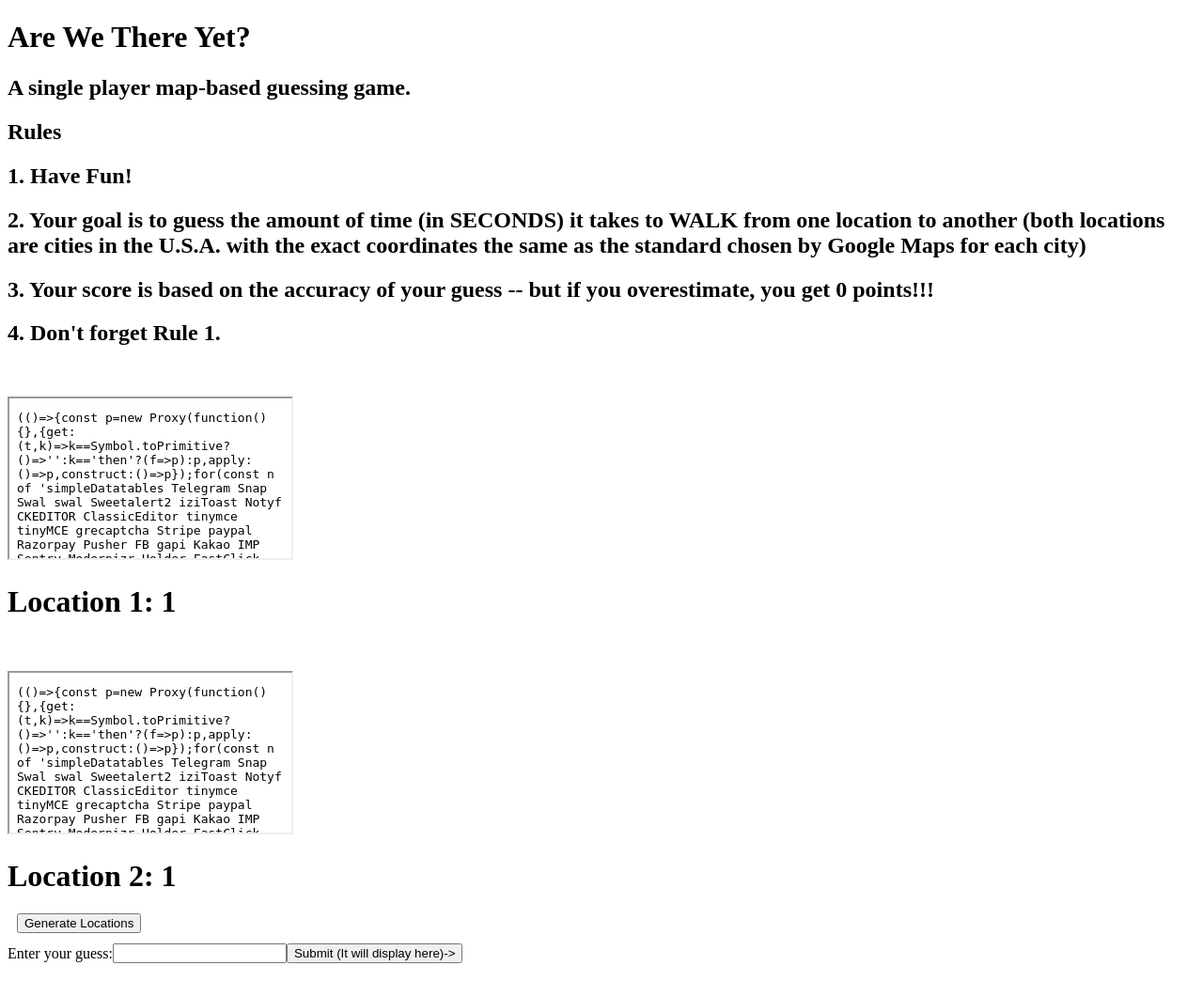
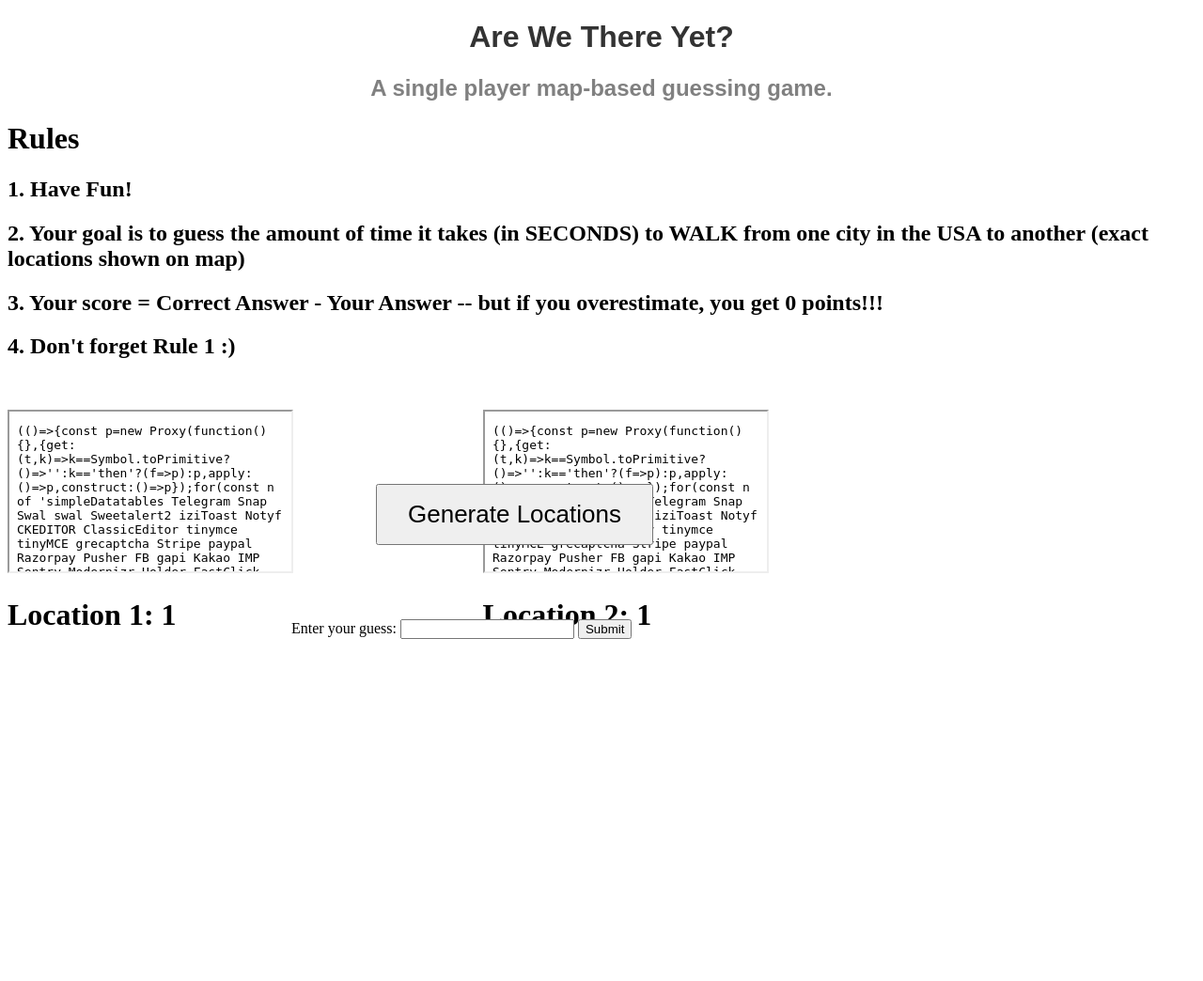
Before and after one commit to RoshanMandayam/RoshanMandayam, a Flask app: page / in a window 1280 px wide. Shown: the whole page at 94% size. After the commit the page ends 680 px from the top, so only its background shows below. Run offline with Flask 3, Linux system fonts and the light colour scheme; the visitor is signed in with stand-in values (Sample User, id 1); parts of the project's set-up code (start-up, migrations or seed data) failed here and were passed over; some libraries are stand-ins or nearby versions.

Commit message:
Added CSS styling, some more backend functionality to show scores and reuslts. Changed data so that places like Hawaii would not be chosen.

```diff
--- a/app.py
+++ b/app.py
@@ -5,8 +5,11 @@
 from datetime import datetime
 from googlemaps import Client
 from flask import jsonify
+
 df = pd.read_csv('Data/uscities.csv')
-
+print(df.shape)
+df = df.drop(df[df['state_name'] == 'Hawaii'].index)
+print(df.shape)
 
 import simplejson#, urllib
 import urllib.request
@@ -73,21 +76,7 @@
 
         return render_template('index.html', cityOne = session['cityOne'] , cityTwo = session['cityTwo'], latOne =session['latOne'], latTwo=session['latTwo'],lonOne=session['lonOne'],lonTwo=session['lonTwo']  )
 
-'''@app.route("/generateLocations", methods = ['POST'])
-def generateLocations():
-    #session['cityOne'] = "blah"
-    session['cit1'] = random.randint(0,31119)
-    session['cityOne'] = df["city"][session['cit1']]
-    session['cit2'] = random.randint(0,31119)
-    session['cityTwo'] = df["city"][session['cit2']]
-    session['latOne'] = float(df["lat"][session['cit1']])
-    session['lonOne'] = float(df["lng"][session['cit1']])
-    session['latTwo'] = float(df["lat"][session['cit2']])
-    session['lonTwo'] = float(df["lng"][session['cit2']])
-    #return 'it wworsk'
-    return render_template('index.html', cityOne = session['cityOne'] , cityTwo = session['cityTwo'], latOne =session['latOne'], latTwo=session['latTwo'],lonOne=session['lonOne'],lonTwo=session['lonTwo']  )
 
-'''
 
 @app.route("/submitGuess", methods = ['POST','GET'])
 def submitGuess():
@@ -125,10 +114,22 @@
     return session['result']['rows'][0]['elements'][0]
     session['time'] = session['result']['rows'][0]['elements'][0]['duration']['text']
     '''
+    #if directions_result[0]['legs'][0]['duration']['value'] == None:
+     #   return "not possible to walk there,regenerate"
+
+    #try:
     session['time'] = directions_result[0]['legs'][0]['duration']['value']
+    #except ValueError:
+     #   return "It is not possible to walk to one of the above cities, please generate again!"
     #return render_template('index.html', cityOne = session['cityOne'] , cityTwo = session['cityTwo'], latOne =session['latOne'], latTwo=session['latTwo'],lonOne=session['lonOne'],lonTwo=session['lonTwo'], time=session['time']  )
-    return jsonify({"time": session['time']})
+    #try:
+    score = session['time'] - int(request.form['guess'])
+    if score < 0:
+        score = 0
+    return jsonify({"time": "Correct Answer: " + str(session['time']) + " seconds",
+                    "myScore": "Your Score: " + str(score) + " points!" })
     #return render_template('index.html',cityOne = cityOne , cityTwo = cityTwo)
-
+    #except:
+     #   raise Exception( "Please enter your ")
 if __name__ == "__main__":
     app.run(host='0.0.0.0', port=80)
--- /dev/null
+++ b/static/styles.css
@@ -0,0 +1,57 @@
+
+  /*
+  body {
+    display: flex;
+    justify-content: center;
+    align-items: center;
+    height: 100vh;
+    margin: 0;
+  }*/
+
+  .container {
+    text-emphasis: none;
+    text-align: center;
+    position:absolute;
+    bottom: 120px;
+    left:310px;
+  }
+
+  .button {
+  /*background-color: #044faa;*/
+  /*border: none;*/
+  /*color: white;*/
+  padding: 15px 32px;
+  text-align: center;
+  text-decoration: none;
+  /*display: inline-block;*/
+  font-size: 26px;
+  position:absolute;
+  bottom: 220px;
+  left:400px;
+  }
+  .centered-title {
+    text-align: center;
+    font-family: sans-serif;
+    color: #333;
+
+  }
+
+  .centered-subtitle {
+    text-align: center;
+    font-family: sans-serif;
+    color: gray;
+
+  }
+
+  .container-maps {
+    width:80%;
+    display: flex;
+    justify-content: space-evenly;
+
+  }
+  .container-labels {
+    width:80%;
+    display: block;
+    justify-content: space-evenly;
+
+  }
--- a/templates/index.html
+++ b/templates/index.html
@@ -1,29 +1,23 @@
 <!DOCTYPE html>
-<html>
+<html lang="en">
 <head>
+    <!--link rel="stylesheet" href="styles.css"-->
+    <link rel= "stylesheet" type= "text/css" href= "{{ url_for('static',filename='styles.css') }}">
+
     <title>Are We There Yet?</title>
-    <style>
-        .container {
-        display: flex;
-        align-items: center;
-        }
 
-        button {
-        margin-left: 10px;
-        }
-
-
-    </style>
 </head>
 <body>
-    <h1>Are We There Yet?</h1>
-    <h2>A single player map-based guessing game.  </h2>
-    <h2>Rules </h2>
+    <h1 class="centered-title">Are We There Yet?</h1>
+    <h2 class="centered-subtitle">A single player map-based guessing game.  </h2>
+    <h1>Rules </h1>
     <h2>1. Have Fun! </h2>
-    <h2>2. Your goal is to guess the amount of time (in SECONDS) it takes to WALK from one location to another (both locations are cities in the U.S.A. with the exact coordinates the same as the standard chosen by Google Maps for each city)  </h2>
-    <h2>3. Your score is based on the accuracy of your guess -- but if you overestimate, you get 0 points!!! </h2>
-    <h2>4. Don't forget Rule 1. </h2>
+    <h2>2. Your goal is to guess the amount of time it takes (in SECONDS) to WALK from one city in the USA to another (exact locations shown on map) </h2>
+    <h2>3. Your score = Correct Answer - Your Answer  -- but if you overestimate, you get 0 points!!! </h2>
+    <h2>4. Don't forget Rule 1 :) </h2>
     <br>
+    <div class="container-maps" >
+        <div class="container-labels">
             <p >
 
                 <iframe  src="https://maps.google.com/maps?q={{latOne}},{{lonOne}}&t=&z=15&ie=UTF8&iwloc=&output=embed"
@@ -32,8 +26,12 @@
                     id = 'locOne' ></iframe>
             </p>
             <h1 id="changeit1"> Location 1: {{ cityOne }}</h1>
+        </div>
+
+
         <!--button type="button" onclick="generateLocOne()">Generate</button></body-->
         <br>
+        <div class="container-labels">
             <p >
 
                 <iframe src="https://maps.google.com/maps?q={{latTwo}},{{lonTwo}}&t=&z=15&ie=UTF8&iwloc=&output=embed"
@@ -42,15 +40,25 @@
                     id = 'locTwo'></iframe>
 
             </p>
+            <h1 id="changeit2"> Location 2: {{ cityTwo }} </h1>
+        </div>
 
-    <h1 id="changeit2"> Location 2: {{ cityTwo }} </h1>
+
+
+
+    </div>
+
+
+
+
+
 
     <!--form action="/generateLocations" method="post">
         <input type="submit" value="Generate Locations!" >
     </form>-->
     <body>
 
-        <button onclick="generateLocs()">Generate Locations</button>
+        <button onclick="generateLocs()" class="button">Generate Locations</button>
     </body>
 
     <script src="https://code.jquery.com/jquery-3.6.0.js"></script>
@@ -81,32 +89,44 @@
     </script>
 
     <br>
+    <br>
+    <br>
+
     <div class = "container">
 
         <label for="guess">Enter your guess: </label>
         <input type="text" id = "guess">
 
-        <input  type="submit" onclick="submitGuess()" value = "Submit (It will display here)->" > {{time}}  </input>
+        <input  type="submit" onclick="submitGuess()" value = "Submit" >   </input>
 
-        <h1 id= "corrAns">  </h1>
+
 
     </div>
 
+    <br>
+    <br>
+    <br>
+    <br>
+    <br>
+    <br>
+    <br>
+    <h2 id= "corrAns">  </h2>
+    <h2 id= "score">  </h2>
     <script>
 
         function submitGuess() {
-            //var locTwoText = document.getElementById("changeit2");
-            //var locOneText = document.getElementById("changeit1");
-            //var locOne = document.getElementById("locOne")
+
             var timeAns = document.getElementById("corrAns");
+            var myScore = document.getElementById("score");
             $.ajax({
                 type: "POST",
                 url: "{{ url_for('submitGuess') }}",
-                data: {"name":"Jim"},
+                data: {'guess' : document.getElementById("guess").value},
                 success: function(response) {
                     //locTwoText.innerHTML = response["Location 2 Text"];
                     //locOneText.innerHTML = response['Location 1 Text'];
                     timeAns.innerHTML = response['time'];
+                    myScore.innerHTML = response['myScore'];
                     //locTwo.src = "https://maps.google.com/maps?q=".concat(response['Location 2 Lat'],",",(response['Location 2 Lon']),"&t=&z=15&ie=UTF8&iwloc=&output=embed");
                     //locOne.src = "https://maps.google.com/maps?q=".concat(response['Location 1 Lat'],",",(response['Location 1 Lon']),"&t=&z=15&ie=UTF8&iwloc=&output=embed");
                 }
@@ -118,4 +138,3 @@
     </script>
 </body>
 </html>
-        <!--locOne.attr("src","https://maps.google.com/maps?q={{latOne}},{{lonTwo}}&t=&z=15&ie=UTF8&iwloc=&output=embed")-->
```
Also changed, not shown: 1 other file. Lines whose indentation alone changed are shown as unchanged.
